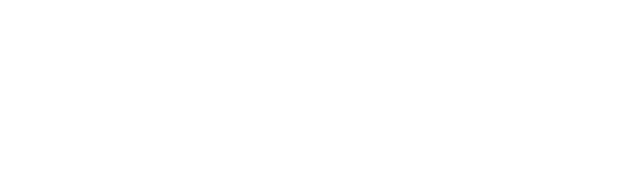
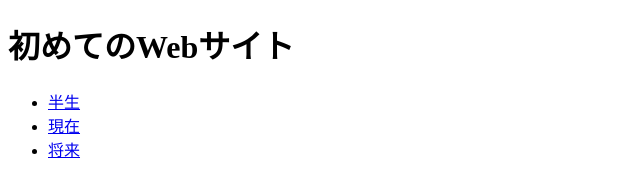
Before and after one commit to finetouri/websitetest, a plain HTML site: page index.html in a window 1280 px wide. Shown: the whole page, without its empty margins (0-640 px from the left). Drawn offline with Linux system fonts and the light colour scheme.

Commit message:
body headerできた

```diff
--- a/index.html
+++ b/index.html
@@ -8,5 +8,27 @@
     <link rel="style sheet" href="style.css">
     <script src="script.js"></script>
 </head>
+<body>
+<header>
+    <h1>初めてのWebサイト</h1>
+    <nav>
+        <ul>
+            <li><a href="history.html">半生</a></li>
+            <li><a href="now.html">現在</a></li>
+            <li><a href="future.html">将来</a></li>
+        </ul>
+    </nav>
+</header>
 
+
+
+
+
+
+
+
+
+
+
+</body>
 </html>
```
Also changed, not shown: future.html (added), history.html (added), now.html (added).
